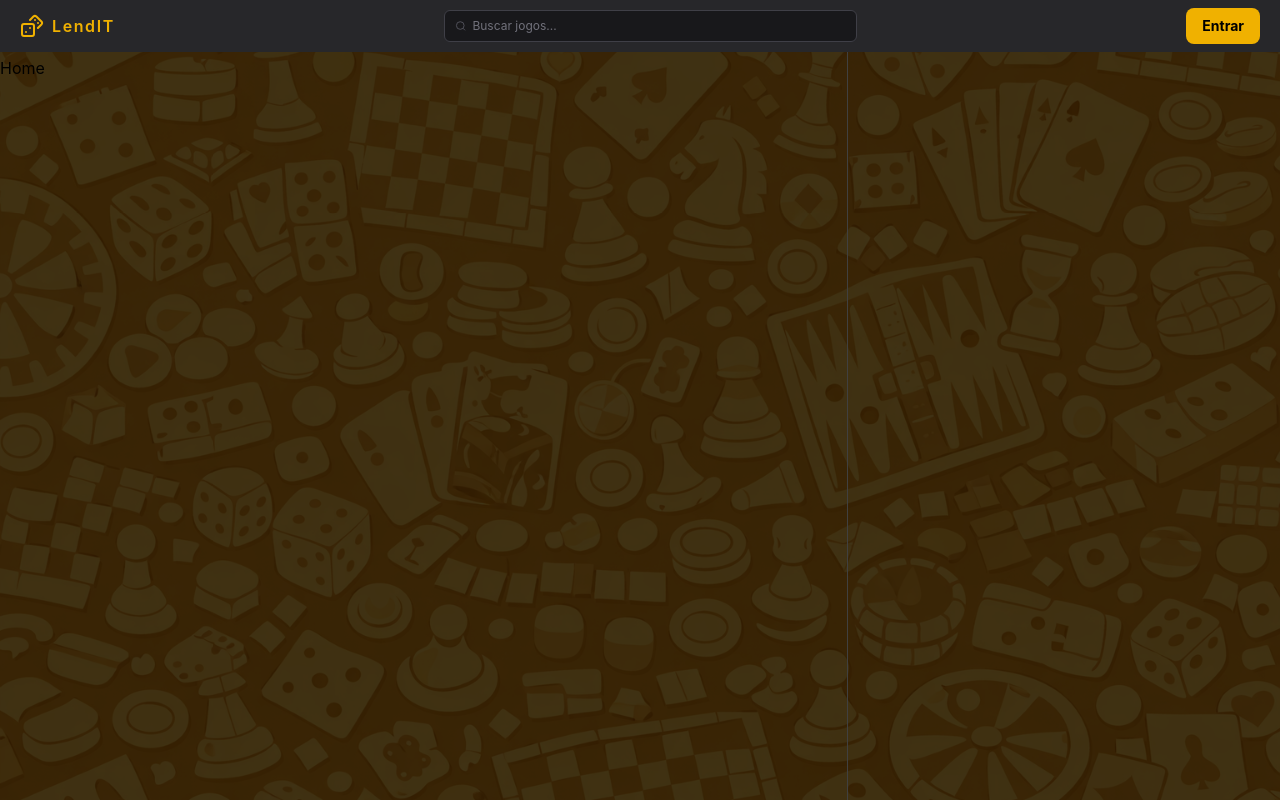
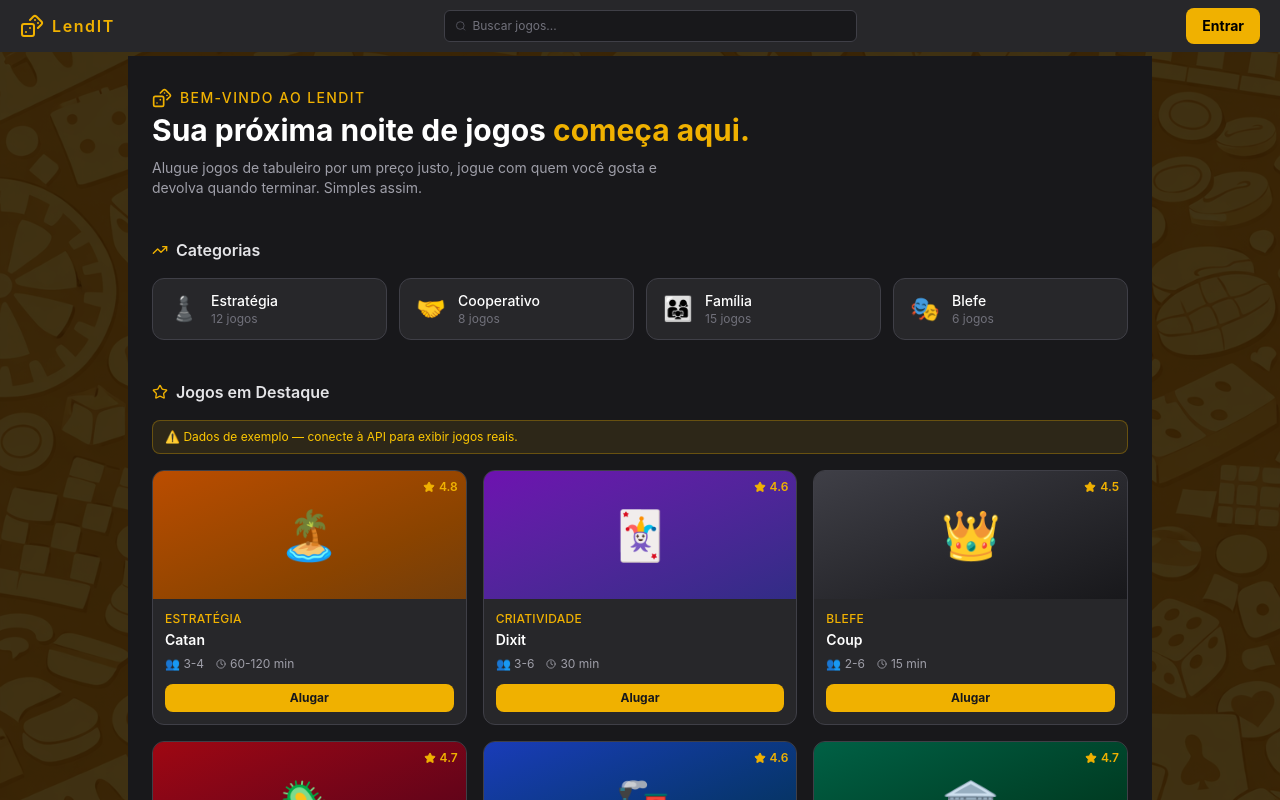
Before and after one commit to Clawe-Max/LendIT---Front-End, a React (Vite) app: page / in a window 1280 px wide. Shown: the top 800 px of the page. Built offline with nearby package versions, Linux system fonts and the light colour scheme; no server answers.

Commit message:
Dessa vez realmente adiciona a tela home

```diff
--- a/src/pages/Home.jsx
+++ b/src/pages/Home.jsx
@@ -1,4 +1,187 @@
+import { DicesIcon, Star, Clock, TrendingUp } from "lucide-react";
+
+// Jogos mockados — substitua depois por api.get(...)
+const JOGOS_DESTAQUE = [
+  {
+    id: 1,
+    nome: "Catan",
+    categoria: "Estratégia",
+    jogadores: "3-4",
+    duracao: "60-120 min",
+    avaliacao: 4.8,
+    cor: "from-amber-700 to-yellow-900",
+    emoji: "🏝️",
+  },
+  {
+    id: 2,
+    nome: "Dixit",
+    categoria: "Criatividade",
+    jogadores: "3-6",
+    duracao: "30 min",
+    avaliacao: 4.6,
+    cor: "from-purple-800 to-indigo-900",
+    emoji: "🃏",
+  },
+  {
+    id: 3,
+    nome: "Coup",
+    categoria: "Blefe",
+    jogadores: "2-6",
+    duracao: "15 min",
+    avaliacao: 4.5,
+    cor: "from-zinc-700 to-zinc-900",
+    emoji: "👑",
+  },
+  {
+    id: 4,
+    nome: "Pandemic",
+    categoria: "Cooperativo",
+    jogadores: "2-4",
+    duracao: "45-60 min",
+    avaliacao: 4.7,
+    cor: "from-red-800 to-rose-950",
+    emoji: "🦠",
+  },
+  {
+    id: 5,
+    nome: "Ticket to Ride",
+    categoria: "Família",
+    jogadores: "2-5",
+    duracao: "30-60 min",
+    avaliacao: 4.6,
+    cor: "from-blue-800 to-sky-950",
+    emoji: "🚂",
+  },
+  {
+    id: 6,
+    nome: "7 Wonders",
+    categoria: "Civilização",
+    jogadores: "2-7",
+    duracao: "30 min",
+    avaliacao: 4.7,
+    cor: "from-emerald-800 to-green-950",
+    emoji: "🏛️",
+  },
+];
+
+const CATEGORIAS = [
+  { nome: "Estratégia", emoji: "♟️", quantidade: 12 },
+  { nome: "Cooperativo", emoji: "🤝", quantidade: 8 },
+  { nome: "Família", emoji: "👨‍👩‍👧", quantidade: 15 },
+  { nome: "Blefe", emoji: "🎭", quantidade: 6 },
+];
+
+function StarRating({ nota }) {
+  return (
+    <div className="flex items-center gap-1">
+      <Star size={12} className="fill-yellow-500 text-yellow-500" />
+      <span className="text-xs text-yellow-500 font-semibold">{nota}</span>
+    </div>
+  );
+}
+
+function CardJogo({ jogo }) {
+  return (
+    <div className="group relative bg-zinc-800 rounded-xl overflow-hidden border border-zinc-700 hover:border-yellow-500/50 transition-all duration-300 hover:-translate-y-1 hover:shadow-xl hover:shadow-yellow-500/10 cursor-pointer">
+      {/* Área da imagem / cor */}
+      <div className={`h-32 bg-gradient-to-br ${jogo.cor} flex items-center justify-center relative`}>
+        <span className="text-5xl">{jogo.emoji}</span>
+        <div className="absolute top-2 right-2">
+          <StarRating nota={jogo.avaliacao} />
+        </div>
+      </div>
+
+      {/* Infos */}
+      <div className="p-3 flex flex-col gap-1">
+        <span className="text-xs text-yellow-500 font-medium tracking-wide uppercase">
+          {jogo.categoria}
+        </span>
+        <h3 className="text-white font-semibold text-sm leading-tight">{jogo.nome}</h3>
+        <div className="flex items-center gap-3 mt-1">
+          <span className="flex items-center gap-1 text-zinc-400 text-xs">
+            👥 {jogo.jogadores}
+          </span>
+          <span className="flex items-center gap-1 text-zinc-400 text-xs">
+            <Clock size={10} /> {jogo.duracao}
+          </span>
+        </div>
+        <button className="mt-2 w-full text-xs bg-yellow-500 hover:bg-yellow-400 text-zinc-900 font-bold py-1.5 rounded-lg transition-colors">
+          Alugar
+        </button>
+      </div>
+    </div>
+  );
+}
+
 function Home() {
-  return <>Home</>;
+  return (
+    <div className="min-h-screen bg-zinc-900 text-white px-6 py-8 max-w-5xl mx-auto">
+
+      {/* Boas-vindas */}
+      <div className="mb-10">
+        <div className="flex items-center gap-2 mb-1">
+          <DicesIcon size={20} className="text-yellow-500" />
+          <span className="text-yellow-500 text-sm font-medium tracking-widest uppercase">
+            Bem-vindo ao LendIT
+          </span>
+        </div>
+        <h1 className="text-3xl font-bold text-white leading-tight">
+          Sua próxima noite de jogos{" "}
+          <span className="text-yellow-500">começa aqui.</span>
+        </h1>
+        <p className="text-zinc-400 mt-2 text-sm max-w-lg">
+          Alugue jogos de tabuleiro por um preço justo, jogue com quem você gosta e devolva quando terminar. Simples assim.
+        </p>
+      </div>
+
+      {/* Categorias rápidas */}
+      <div className="mb-10">
+        <div className="flex items-center justify-between mb-4">
+          <h2 className="text-base font-semibold text-zinc-200 flex items-center gap-2">
+            <TrendingUp size={16} className="text-yellow-500" />
+            Categorias
+          </h2>
+        </div>
+        <div className="grid grid-cols-2 sm:grid-cols-4 gap-3">
+          {CATEGORIAS.map((cat) => (
+            <div
+              key={cat.nome}
+              className="bg-zinc-800 border border-zinc-700 rounded-xl px-4 py-3 flex items-center gap-3 hover:border-yellow-500/50 hover:bg-zinc-750 transition-all cursor-pointer group"
+            >
+              <span className="text-2xl">{cat.emoji}</span>
+              <div>
+                <p className="text-sm font-medium text-white group-hover:text-yellow-400 transition-colors">
+                  {cat.nome}
+                </p>
+                <p className="text-xs text-zinc-500">{cat.quantidade} jogos</p>
+              </div>
+            </div>
+          ))}
+        </div>
+      </div>
+
+      {/* Jogos em destaque */}
+      <div>
+        <div className="flex items-center mb-4">
+          <h2 className="text-base font-semibold text-zinc-200 flex items-center gap-2">
+            <Star size={16} className="text-yellow-500" />
+            Jogos em Destaque
+          </h2>
+        </div>
+
+        {/* Aviso de dados mockados — remova quando a API estiver pronta */}
+        <div className="mb-4 px-3 py-2 bg-yellow-500/10 border border-yellow-500/30 rounded-lg text-xs text-yellow-400 flex items-center gap-2">
+          ⚠️ Dados de exemplo — conecte à API para exibir jogos reais.
+        </div>
+
+        <div className="grid grid-cols-2 sm:grid-cols-3 gap-4">
+          {JOGOS_DESTAQUE.map((jogo) => (
+            <CardJogo key={jogo.id} jogo={jogo} />
+          ))}
+        </div>
+      </div>
+    </div>
+  );
 }
+
 export { Home };
```
